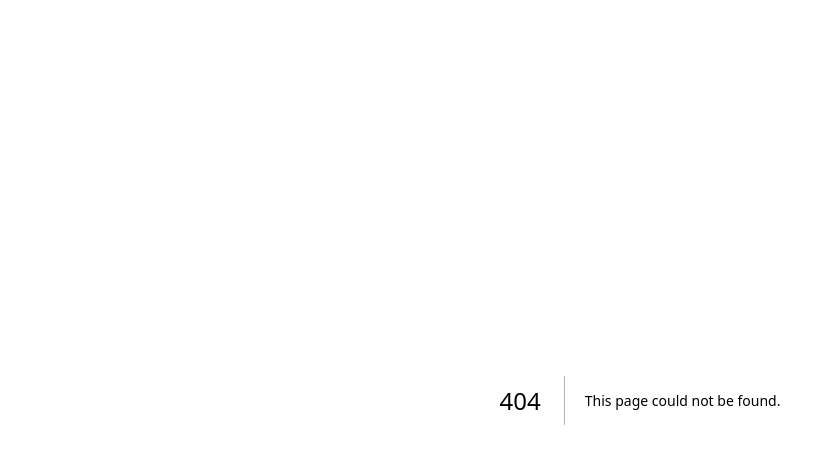
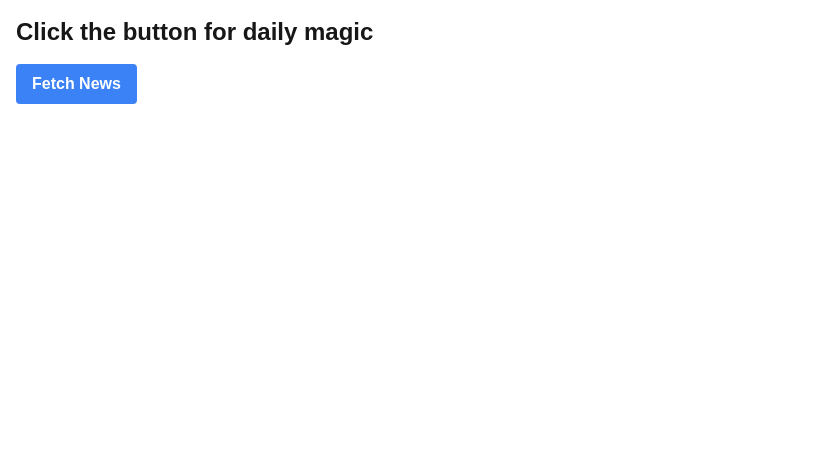
Before and after one commit to vishalkumar1301/news-timeline, a Next.js app: page /news in a window 1280 px wide. Before the commit this address had no page. Shown: the top 464 px of the page, without its empty margins (0-827 px from the left). Built offline with nearby package versions, Linux system fonts and the light colour scheme.

Commit message:
Updated sql script and Article.ts to use correct variables

```diff
--- a/next.config.mjs
+++ b/next.config.mjs
@@ -1,4 +1,13 @@
 /** @type {import('next').NextConfig} */
-const nextConfig = {};
+const nextConfig = {
+  images: {
+    remotePatterns: [
+      {
+        protocol: 'https',
+        hostname: '**',
+      },
+    ],
+  },
+};
 
 export default nextConfig;
--- /dev/null
+++ b/src/app/news/page.tsx
@@ -0,0 +1,41 @@
+'use client';
+
+import { useState } from 'react';
+
+export default function NewsPage() {
+  const [loading, setLoading] = useState(false);
+  const [error, setError] = useState('');
+
+  const handleFetchNews = async () => {
+    setLoading(true);
+    setError('');
+    try {
+      const response = await fetch('/api/news');
+      if (!response.ok) {
+        throw new Error('Failed to fetch news');
+      }
+      const data = await response.json();
+      console.log('Fetched news:', data);
+      // You can handle the fetched data here (e.g., display it or store it in state)
+    } catch (err) {
+      setError('Failed to fetch news');
+      console.error(err);
+    } finally {
+      setLoading(false);
+    }
+  };
+
+  return (
+    <div className="container mx-auto p-4">
+      <h1 className="text-2xl font-bold mb-4">Click the button for daily magic</h1>
+      <button
+        onClick={handleFetchNews}
+        className="bg-blue-500 hover:bg-blue-700 text-white font-bold py-2 px-4 rounded"
+        disabled={loading}
+      >
+        {loading ? 'Loading...' : 'Fetch News'}
+      </button>
+      {error && <p className="text-red-500 mt-4">{error}</p>}
+    </div>
+  );
+}
--- a/src/components/NewsTimeline.tsx
+++ b/src/components/NewsTimeline.tsx
@@ -50,7 +50,7 @@ export default function NewsTimeline({ articles }: { articles: Article[] }) {
                                     </time>
                                     <span className="mx-2">•</span>
                                     <Globe className="mr-1 h-4 w-4" />
-                                    <span>{article.source.id}</span>
+                                    <span>{article.sourceId}</span>
                                 </div>
                                 {article.urlToImage && (
                                     <Image
--- a/src/lib/Article.ts
+++ b/src/lib/Article.ts
@@ -1,6 +1,7 @@
 import { Source } from './Source';
 
 export interface Article {
+  sourceId: string;
   source: Source;
   author: string;
   title: string;
--- a/src/lib/db/dbOperations.ts
+++ b/src/lib/db/dbOperations.ts
@@ -27,7 +27,7 @@ async function insertOrUpdateSource(connection: mysql.Connection, source: Articl
 
 async function insertArticle(connection: mysql.Connection, article: Article): Promise<number> {
   const [result] = await connection.execute(
-    'INSERT INTO article (source_id, author, title, description, url, url_to_image, published_at, content) VALUES (?, ?, ?, ?, ?, ?, ?, ?)',
+    'INSERT INTO article (sourceId, author, title, description, url, urlToImage, publishedAt, content) VALUES (?, ?, ?, ?, ?, ?, ?, ?)',
     [
       article.source.id || 'unknown',
       article.author,
@@ -50,7 +50,7 @@ async function insertTag(connection: mysql.Connection, tag: string): Promise<num
 
 async function linkArticleToTag(connection: mysql.Connection, articleId: number, tagId: number) {
   await connection.execute(
-    'INSERT IGNORE INTO article_tag (article_id, tag_id) VALUES (?, ?)',
+    'INSERT IGNORE INTO article_tag (articleId, tagId) VALUES (?, ?)',
     [articleId, tagId]
   );
 }
@@ -95,7 +95,7 @@ async function findArticlesByTags(connection: mysql.Connection, searchTags: stri
     const [rows] = await connection.execute(`
       SELECT *
       FROM article
-      ORDER BY published_at DESC
+      ORDER BY publishedAt DESC
       LIMIT 10
     `);
     return rows as Article[];
@@ -107,14 +107,14 @@ async function findArticlesByTags(connection: mysql.Connection, searchTags: stri
     SELECT a.*
     FROM article a
     WHERE a.id IN (
-      SELECT at.article_id
+      SELECT at.articleId
       FROM article_tag at
-      JOIN tag t ON at.tag_id = t.id
+      JOIN tag t ON at.tagId = t.id
       WHERE t.name IN (${placeholders})
-      GROUP BY at.article_id
+      GROUP BY at.articleId
       HAVING COUNT(DISTINCT t.name) = ?
     )
-    ORDER BY a.published_at DESC
+    ORDER BY a.publishedAt DESC
     LIMIT 10
   `, [...searchTags, searchTags.length]);
 
```
